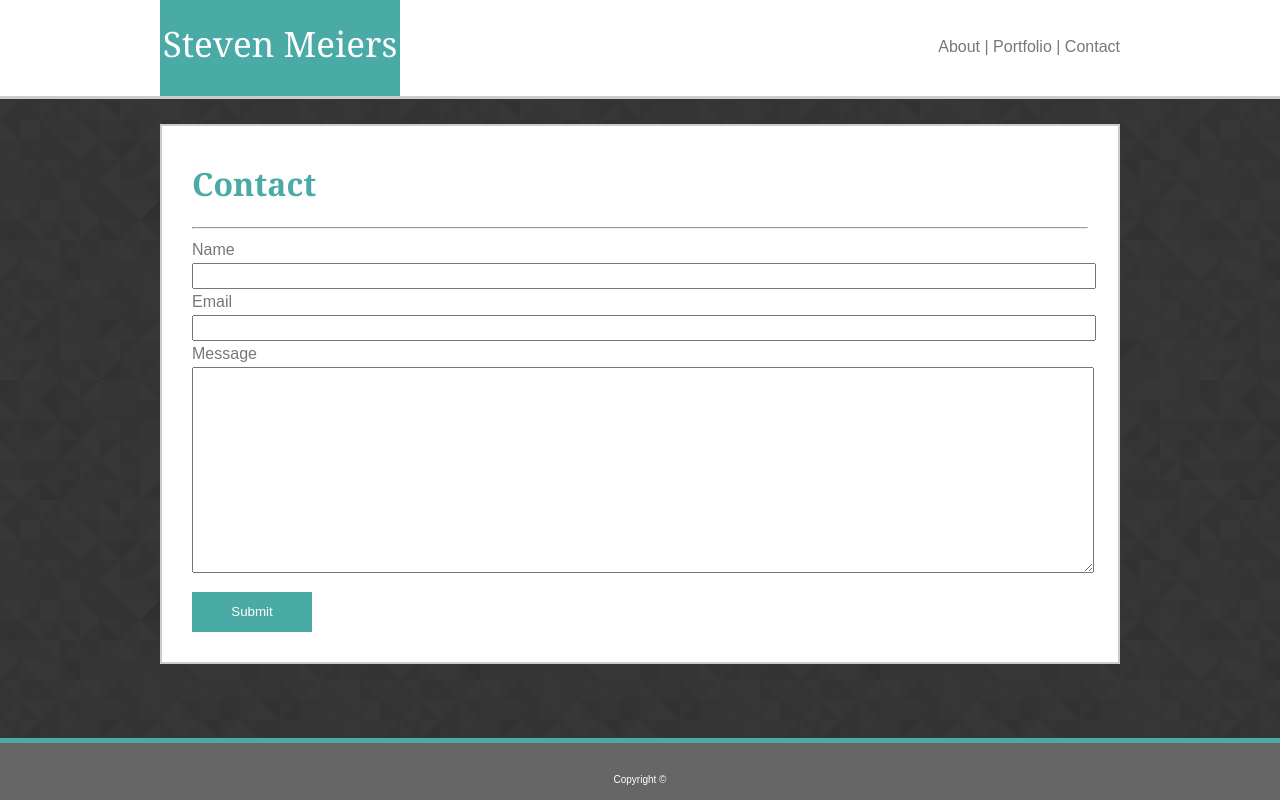
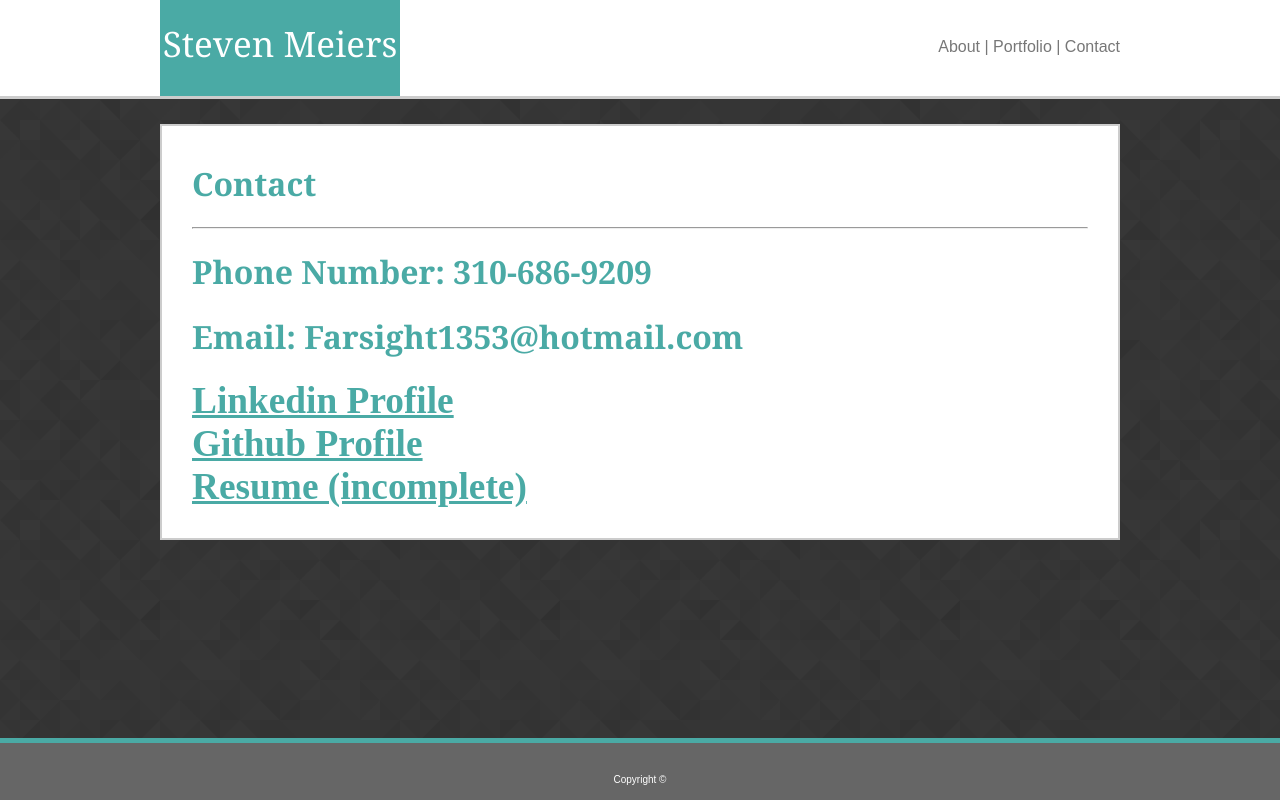
Before and after one commit to SMLM42/Updated_Profile, a plain HTML site: page contact.html in a window 1280 px wide. Shown: the top 800 px of the page. Drawn offline with Linux system fonts and the light colour scheme.

```diff
--- a/assets/css/style.css
+++ b/assets/css/style.css
@@ -198,7 +198,12 @@ footer {
   border: 2px solid #cccccc;
   color: #777777;
 }
-
+.contactlink {
+  font-size: 28pt;
+  color: #4aaaa5 !important;
+  font-weight: bold;
+  text-decoration: underline !important;
+}
 /*This modifies all forms, line height is changed so there is some spcae between the input box and the field name above it*/
 
 form {
--- a/contact.html
+++ b/contact.html
@@ -33,26 +33,12 @@
     <hr>
 
     <div class="Inputs">
-      <form id="Form-Contact">
-        Name
-
-        <br>
-
-        <input type="text"><br> Email
-
-        <br>
-
-        <input type="text"><br> Message
-        <br>
-
-      </form>
-
-      <textarea class="Area"></textarea>
-
+      <h1>Phone Number: 310-686-9209</h1>
+      <h1>Email: Farsight1353@hotmail.com</h1>
+      <a class="contactlink" href="https://www.linkedin.com/in/steven-meiers-47b219143/">Linkedin Profile</a><br>
+      <a class="contactlink" href="https://github.com/SMLM42">Github Profile</a><br>
+      <a class="contactlink" href="./assets/documents/resume.pdf">Resume (incomplete)</a>
     </div>
-
-    <input class="Submit" type="button" value="Submit">
-
   </div>
 
 
```
Also changed, not shown: portfolio.html (+4 -4 lines), 2 other files.
